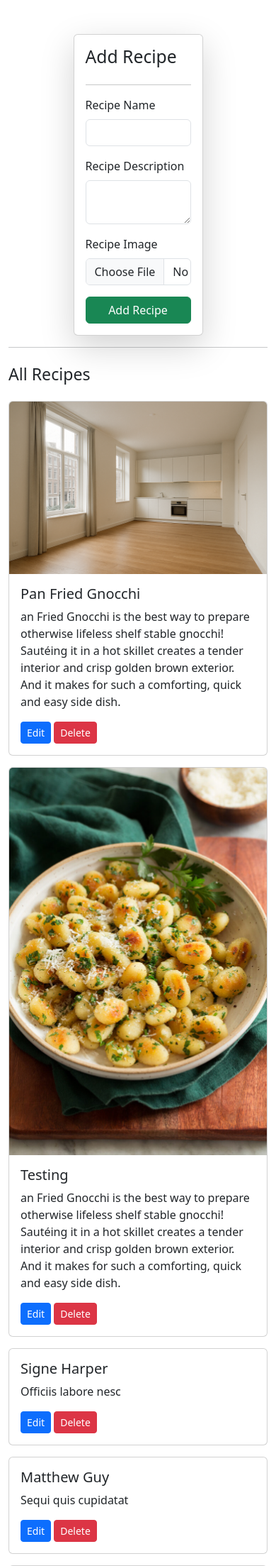
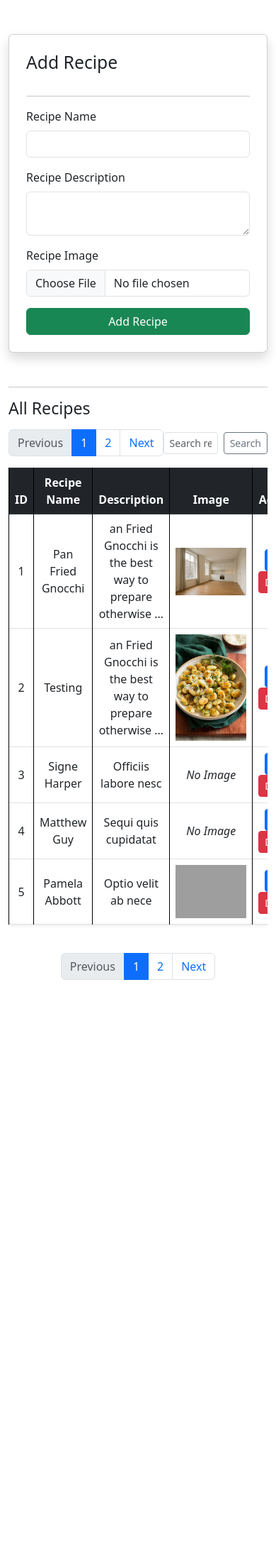
Before and after one commit to anees-d/django-project, a Django app: page /recipes/ in a window 390 px wide. Shown: the top 2207 px of the page at 71% size. After the commit the page ends 1381 px from the top, so only its background shows below. Run offline with Django 5.2, Linux system fonts and the light colour scheme; data comes from the database, SQL or seed files in the repository; both versions use the stored data as it was after the commit; grey boxes are pictures that could not be loaded.

Commit message:
auto-commit

```diff
--- a/core/vege/models.py
+++ b/core/vege/models.py
@@ -16,14 +16,17 @@ class Recipe(models.Model):
 # =====================
 # Department Model
 # =====================
+
 class Department(models.Model):
     department = models.CharField(max_length=100)
+    date_of_established = models.DateField(default='2000-01-01')  # Set your desired default
 
     def __str__(self):
         return self.department
 
     class Meta:
         ordering = ['department']
+
 
 
 # =====================
--- a/core/vege/templates/recipes.html
+++ b/core/vege/templates/recipes.html
@@ -1,7 +1,5 @@
-
 {% extends "base.html" %}
 {% load static %}
-
 
 {% block start %}
 
@@ -18,59 +16,166 @@
 <!-- ✅ Form container -->
 <div class="container mt-5">
 
-    <form class="col-6 mx-auto card p-3 shadow-lg" method="post" enctype="multipart/form-data">
+    <!-- 🔹 Add Recipe Form -->
+    <form class="col-md-6 mx-auto card p-4 shadow" method="post" enctype="multipart/form-data">
         {% csrf_token %}
-        <h2>Add Recipe</h2>
+        <h2 class="mb-3">Add Recipe</h2>
         <hr>
 
-        <!-- Recipe Name -->
         <div class="mb-3">
             <label class="form-label">Recipe Name</label>
             <input name="recipe_name" required type="text" class="form-control">
         </div>
 
-        <!-- Recipe Description -->
         <div class="mb-3">
             <label class="form-label">Recipe Description</label>
-            <textarea class="form-control" name="recipe_description" required></textarea>
+            <textarea name="recipe_description" required class="form-control"></textarea>
         </div>
 
-        <!-- Recipe Image -->
         <div class="mb-3">
             <label class="form-label">Recipe Image</label>
             <input name="recipe_image" type="file" class="form-control">
         </div>
 
-        <!-- Submit Button -->
         <button type="submit" class="btn btn-success">Add Recipe</button>
     </form>
 
-    <!-- Recipes List -->
-    <hr>
-    <h3 class="mt-4">All Recipes</h3>
-    <div class="row">
+    <!-- 🔹 Recipes Table -->
+    <hr class="mt-5">
+    <h3 class="mb-3">All Recipes</h3>
+
+    {% if recipes %}
+
+        <!-- Top controls: pagination left + search right -->
+        <div class="d-flex justify-content-between align-items-center mb-3">
+
+            <!-- Pagination top (left) -->
+            {% if recipes.has_other_pages %}
+            <nav aria-label="Page navigation top">
+                <ul class="pagination mb-0">
+                    {% if recipes.has_previous %}
+                        <li class="page-item">
+                            <a class="page-link" href="?page={{ recipes.previous_page_number }}{% if query %}&q={{ query }}{% endif %}">Previous</a>
+                        </li>
+                    {% else %}
+                        <li class="page-item disabled">
+                            <span class="page-link">Previous</span>
+                        </li>
+                    {% endif %}
+
+                    {% for num in recipes.paginator.page_range %}
+                        {% if recipes.number == num %}
+                            <li class="page-item active"><span class="page-link">{{ num }}</span></li>
+                        {% else %}
+                            <li class="page-item"><a class="page-link" href="?page={{ num }}{% if query %}&q={{ query }}{% endif %}">{{ num }}</a></li>
+                        {% endif %}
+                    {% endfor %}
+
+                    {% if recipes.has_next %}
+                        <li class="page-item">
+                            <a class="page-link" href="?page={{ recipes.next_page_number }}{% if query %}&q={{ query }}{% endif %}">Next</a>
+                        </li>
+                    {% else %}
+                        <li class="page-item disabled">
+                            <span class="page-link">Next</span>
+                        </li>
+                    {% endif %}
+                </ul>
+            </nav>
+            {% endif %}
+
+            <!-- Search form (right) -->
+            <form method="get" class="d-flex" style="max-width: 300px;">
+                <input type="text" name="q" class="form-control form-control-sm" placeholder="Search recipes..." value="{{ query }}">
+                <button type="submit" class="btn btn-outline-secondary btn-sm ms-2">Search</button>
+            </form>
+        </div>
+
+        <!-- Table -->
+        <div class="table-responsive">
+            <table class="table table-bordered align-middle text-center shadow-sm">
+                <thead class="table-dark">
+                    <tr>
+                        <th scope="col">ID</th>
+                        <th scope="col">Recipe Name</th>
+                        <th scope="col">Description</th>
+                        <th scope="col">Image</th>
+                        <th scope="col">Actions</th>
+                    </tr>
+                </thead>
+                <tbody>
                     {% for recipe in recipes %}
-        <div class="col-md-4 mt-3">
-            <div class="card h-100">
+                        <tr>
+                            <td>{{ recipe.id }}</td>
+                            <td>{{ recipe.recipe_name }}</td>
+                            <td>{{ recipe.recipe_description|truncatewords:10 }}</td>
+                            <td>
                                 {% if recipe.recipe_image %}
-                    <img src="{{ recipe.recipe_image.url }}" class="card-img-top" alt="Recipe Image">
+                                    <img src="{{ recipe.recipe_image.url }}" alt="Recipe Image" width="100">
+                                {% else %}
+                                    <em>No Image</em>
                                 {% endif %}
-                <div class="card-body">
-                    <h5 class="card-title">{{ recipe.recipe_name }}</h5>
-                    <p class="card-text">{{ recipe.recipe_description }}</p>
-
-                    <!-- 🔁 Update & ❌ Delete Buttons -->
+                            </td>
+                            <td>
                                 <a href="{% url 'update_recipe' recipe.id %}" class="btn btn-sm btn-primary">Edit</a>
                                 <a href="{% url 'delete_recipe' recipe.id %}" class="btn btn-sm btn-danger"
                                    onclick="return confirm('Are you sure you want to delete this recipe?');">Delete</a>
+                            </td>
+                        </tr>
+                    {% endfor %}
+                </tbody>
+            </table>
         </div>
 
-            </div>
-        </div>
-        {% empty %}
-        <p>No recipes added yet.</p>
+        <!-- Bottom Pagination centered -->
+        {% if recipes.has_other_pages %}
+        <nav aria-label="Page navigation bottom">
+            <ul class="pagination justify-content-center mt-4">
+                {% if recipes.has_previous %}
+                    <li class="page-item">
+                        <a class="page-link" href="?page={{ recipes.previous_page_number }}{% if query %}&q={{ query }}{% endif %}">Previous</a>
+                    </li>
+                {% else %}
+                    <li class="page-item disabled">
+                        <span class="page-link">Previous</span>
+                    </li>
+                {% endif %}
+
+                {% for num in recipes.paginator.page_range %}
+                    {% if recipes.number == num %}
+                        <li class="page-item active"><span class="page-link">{{ num }}</span></li>
+                    {% else %}
+                        <li class="page-item"><a class="page-link" href="?page={{ num }}{% if query %}&q={{ query }}{% endif %}">{{ num }}</a></li>
+                    {% endif %}
                 {% endfor %}
-    </div>
+
+                {% if recipes.has_next %}
+                    <li class="page-item">
+                        <a class="page-link" href="?page={{ recipes.next_page_number }}{% if query %}&q={{ query }}{% endif %}">Next</a>
+                    </li>
+                {% else %}
+                    <li class="page-item disabled">
+                        <span class="page-link">Next</span>
+                    </li>
+                {% endif %}
+            </ul>
+        </nav>
+        {% endif %}
+
+    {% else %}
+        <p class="text-muted">No recipes found.</p>
+    {% endif %}
 </div>
 
+<script>
+    // Auto-dismiss alert after 3 seconds
+    setTimeout(function () {
+        var alert = document.querySelector('.alert');
+        if (alert) {
+            alert.classList.remove('show');
+            alert.classList.add('hide');
+        }
+    }, 3000);
+</script>
+
 {% endblock %}
--- a/core/vege/views.py
+++ b/core/vege/views.py
@@ -5,10 +5,13 @@ from django.contrib.auth.models import User
 from django.contrib.auth import authenticate, login as auth_login, logout as auth_logout
 from django.shortcuts import redirect
 from django.shortcuts import render, redirect, get_object_or_404
+from django.core.paginator import Paginator
+
 
 
 
 def recipes(request):
+    # POST logic for adding a recipe
     if request.method == "POST":
         recipe_name = request.POST.get('recipe_name')
         recipe_description = request.POST.get('recipe_description')
@@ -21,27 +24,43 @@ def recipes(request):
                 recipe_image=recipe_image
             )
             messages.success(request, "Recipe added successfully!")
-            return redirect('recipes')  # Optional, for clean redirect
+            return redirect('recipes')  # Refresh and show new recipe
         else:
             messages.error(request, "Please fill all fields")
 
-    recipes = Recipe.objects.all()
-    return render(request, 'recipes.html', {'recipes': recipes})
+    # GET logic for listing + searching + pagination
+    query = request.GET.get('q', '')
+    recipe_list = Recipe.objects.all()
+
+    if query:
+        recipe_list = recipe_list.filter(recipe_name__icontains=query)
+
+    paginator = Paginator(recipe_list, 5)  # 5 recipes per page
+    page_number = request.GET.get('page')
+    page_obj = paginator.get_page(page_number)
+
+    return render(request, 'recipes.html', {
+        'recipes': page_obj,
+        'query': query,
+    })
 
 # Update Recipe
 def update_recipe(request, id):
-    recipe = get_object_or_404(Recipe, id=id)
+    recipe = Recipe.objects.get(id=id)
 
-    if request.method == 'POST':
+    if request.method == "POST":
         recipe.recipe_name = request.POST.get('recipe_name')
         recipe.recipe_description = request.POST.get('recipe_description')
+
         if request.FILES.get('recipe_image'):
             recipe.recipe_image = request.FILES.get('recipe_image')
+
         recipe.save()
         messages.success(request, "Recipe updated successfully!")
-        return redirect('recipe')
+        return redirect("recipes")  # or wherever you list recipes
 
-    return render(request, 'update_recipe.html', {'recipe': recipe})
+    return render(request, "update_recipe.html", {"recipe": recipe})
+
 
 
 # Delete Recipe
```
Also changed, not shown: core/vege/templates/update.html (deleted, +0 -31 lines), core/vege/templates/update_recipe.html (added, +34 -0 lines), core/db.sqlite3, core/media/recipe/ChatGPT_Image_Apr_20_2025_07_16_40_PM.png (added), core/media/recipe/ChatGPT_Image_May_17_2025_03_02_20_PM.png (added), core/media/recipe/FB_IMG_1603912742537.jpg (added), core/media/recipe/pan-fried-gnocchi-1-730x1095.jpg (added), core/media/recipe/pic.png_2.webp (added), core/vege/migrations/0004_department_date_of_established.py (added). Lines whose indentation alone changed are shown as unchanged.
